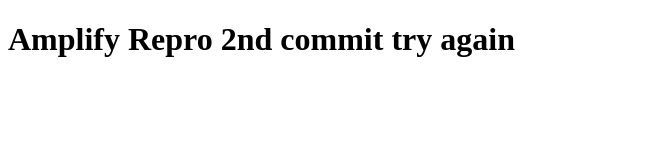
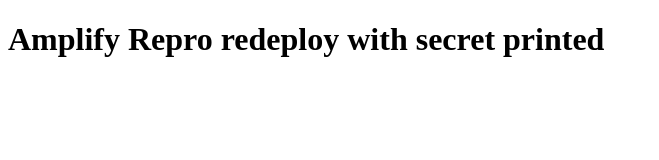
Before and after one commit to Sanayshah2/amplify-repro, a website: page index.html in a window 1280 px wide. Shown: the whole page, without its empty margins (0-659 px from the left). Drawn offline with Linux system fonts and the light colour scheme.

Commit message:
Update index.html

```diff
--- a/index.html
+++ b/index.html
@@ -1,2 +1,2 @@
 <!DOCTYPE html>
-<html><body><h1>Amplify Repro 2nd commit try again</h1></body></html>
+<html><body><h1>Amplify Repro redeploy with secret printed</h1></body></html>
```
